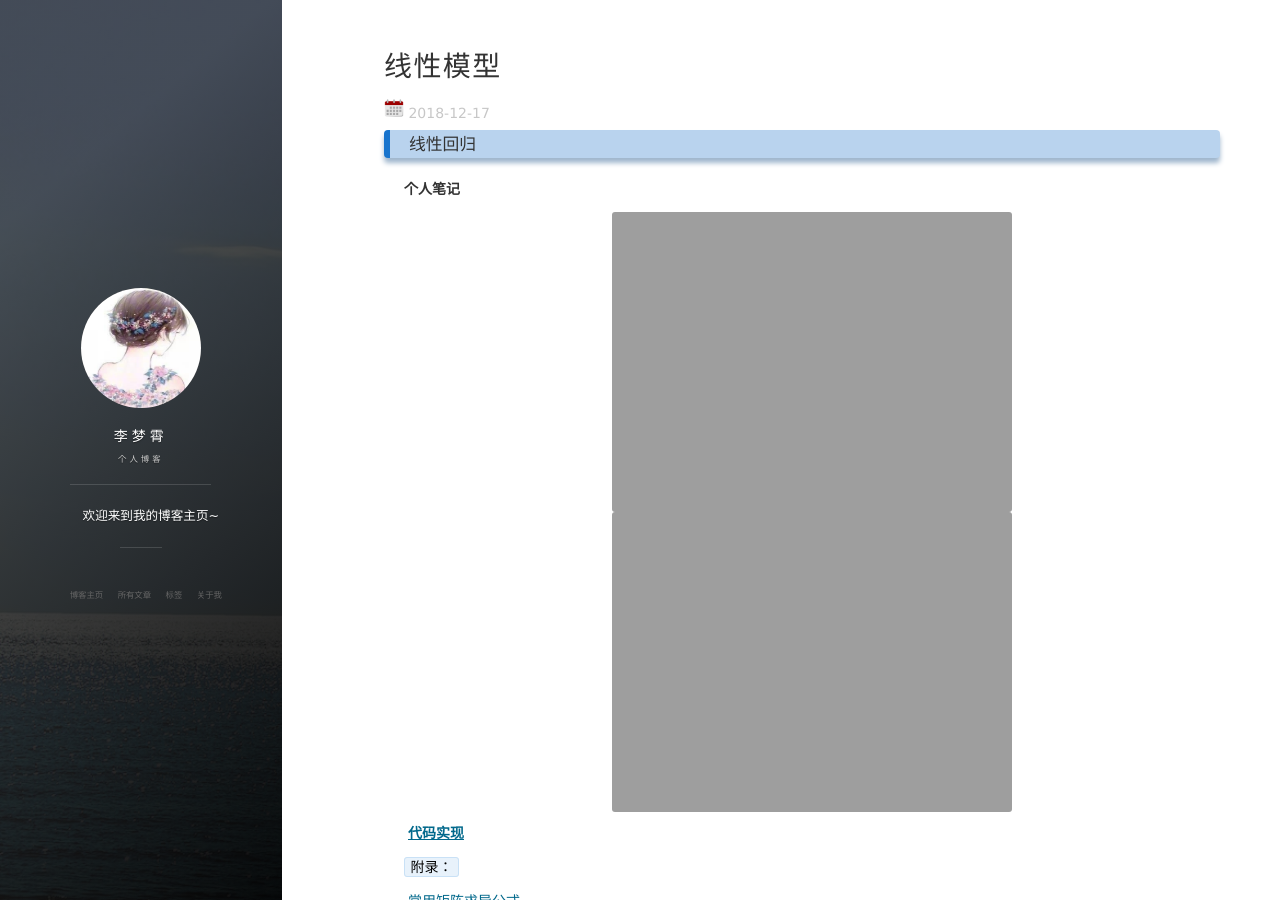
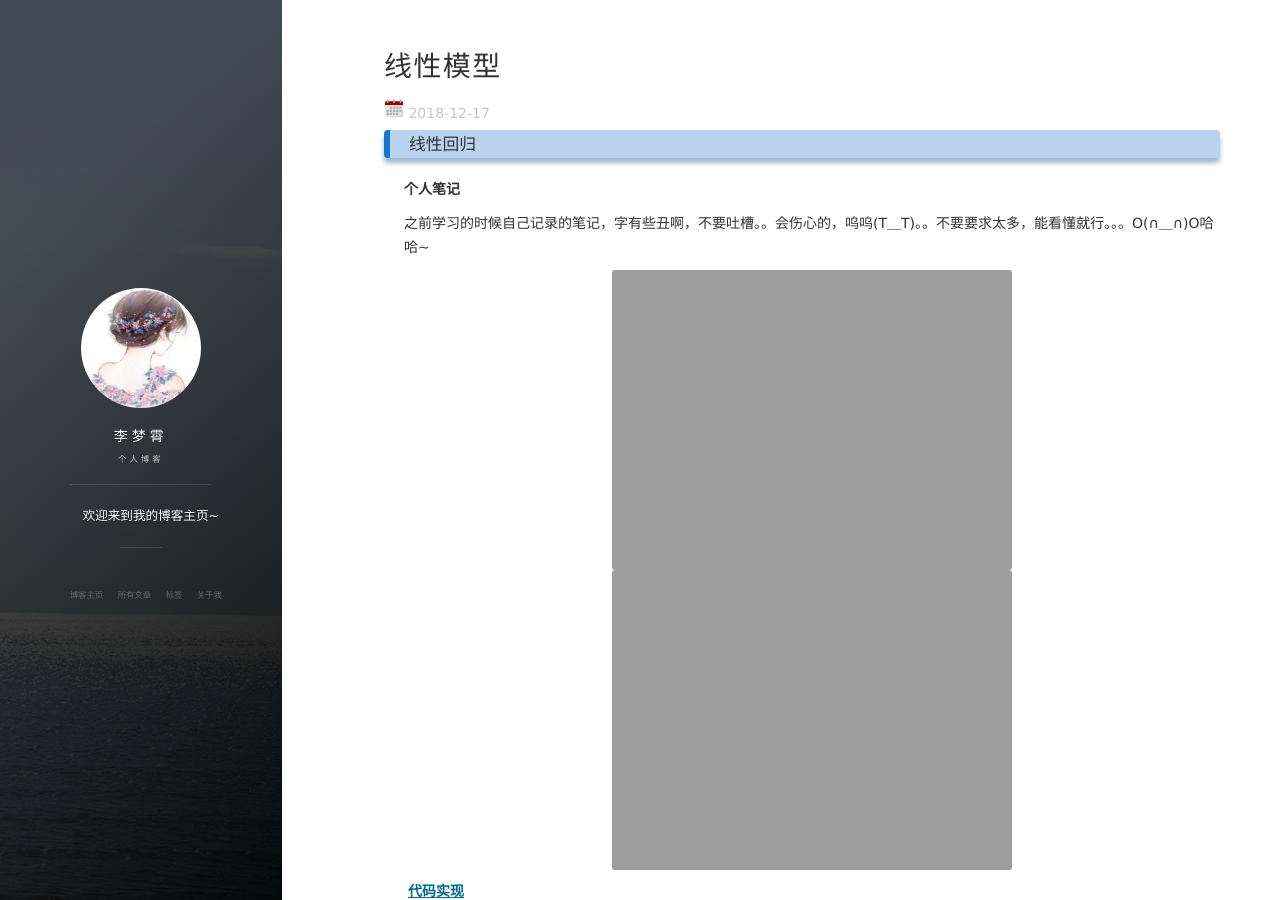
Before and after one commit to meteor518/meteor518.github.io, a Jekyll site: the page built from _posts/2018-12-17-逻辑回归.markdown, in a window 1280 px wide and 900 px high. Built offline with Jekyll 4.4.1, drawn with Linux system fonts in a browser that asks for light colours; nearby versions of some CDN libraries; comment, search, counter and statistics services are not loaded.

Commit message:
first commit

```diff
--- a/_posts/2018-12-17-逻辑回归.markdown
+++ b/_posts/2018-12-17-逻辑回归.markdown
@@ -8,6 +8,8 @@ title:  "线性模型"
 ### 线性回归
 
 **个人笔记**
+
+之前学习的时候自己记录的笔记，字有些丑啊，不要吐槽。。会伤心的，呜呜(T＿T)。。不要要求太多，能看懂就行。。。O(∩＿∩)O哈哈~
 
 ![]({{site.url}}/images/regression/linear1.jpg)
 ![]({{site.url}}/images/regression/linear2.jpg)
```
